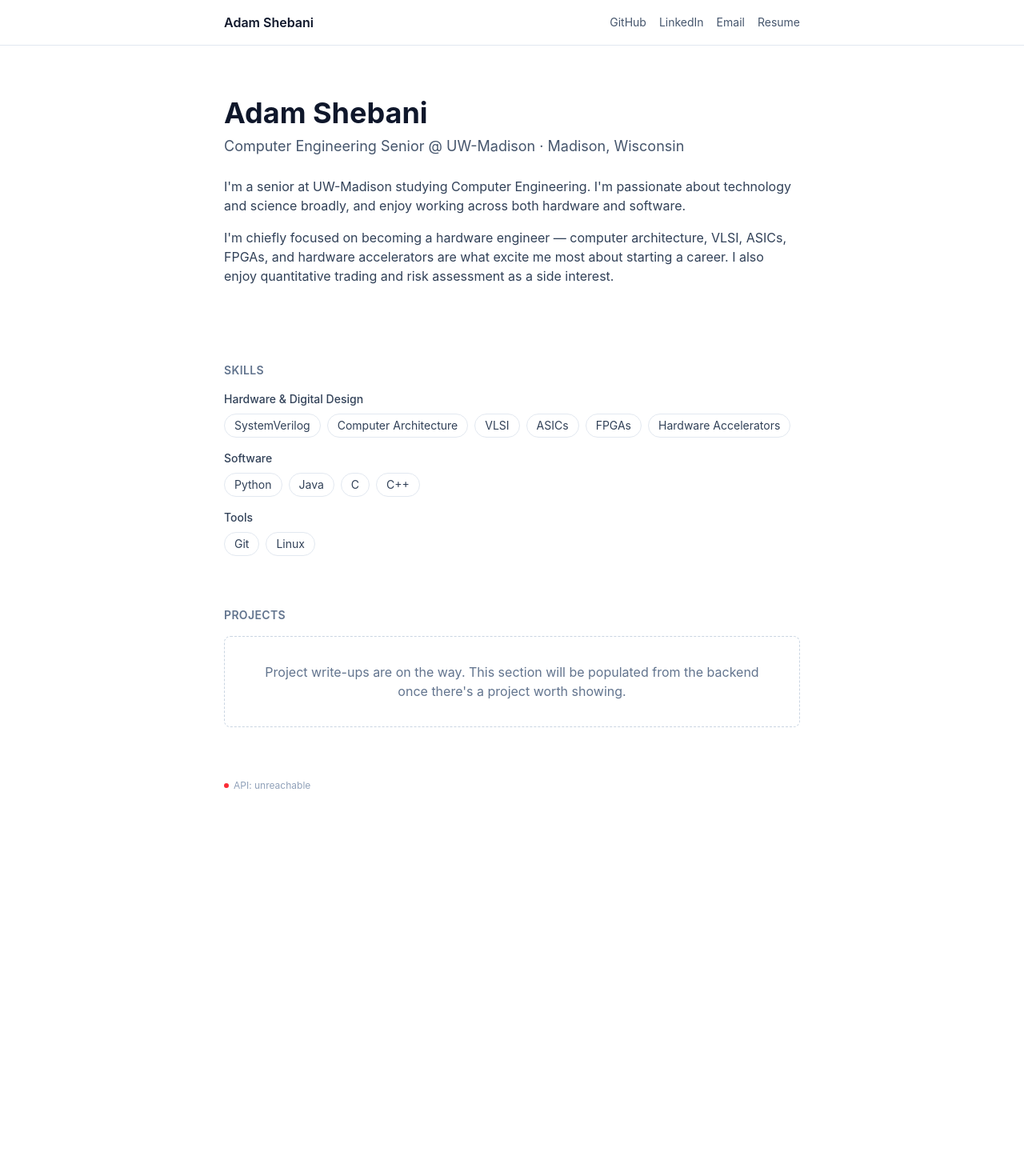
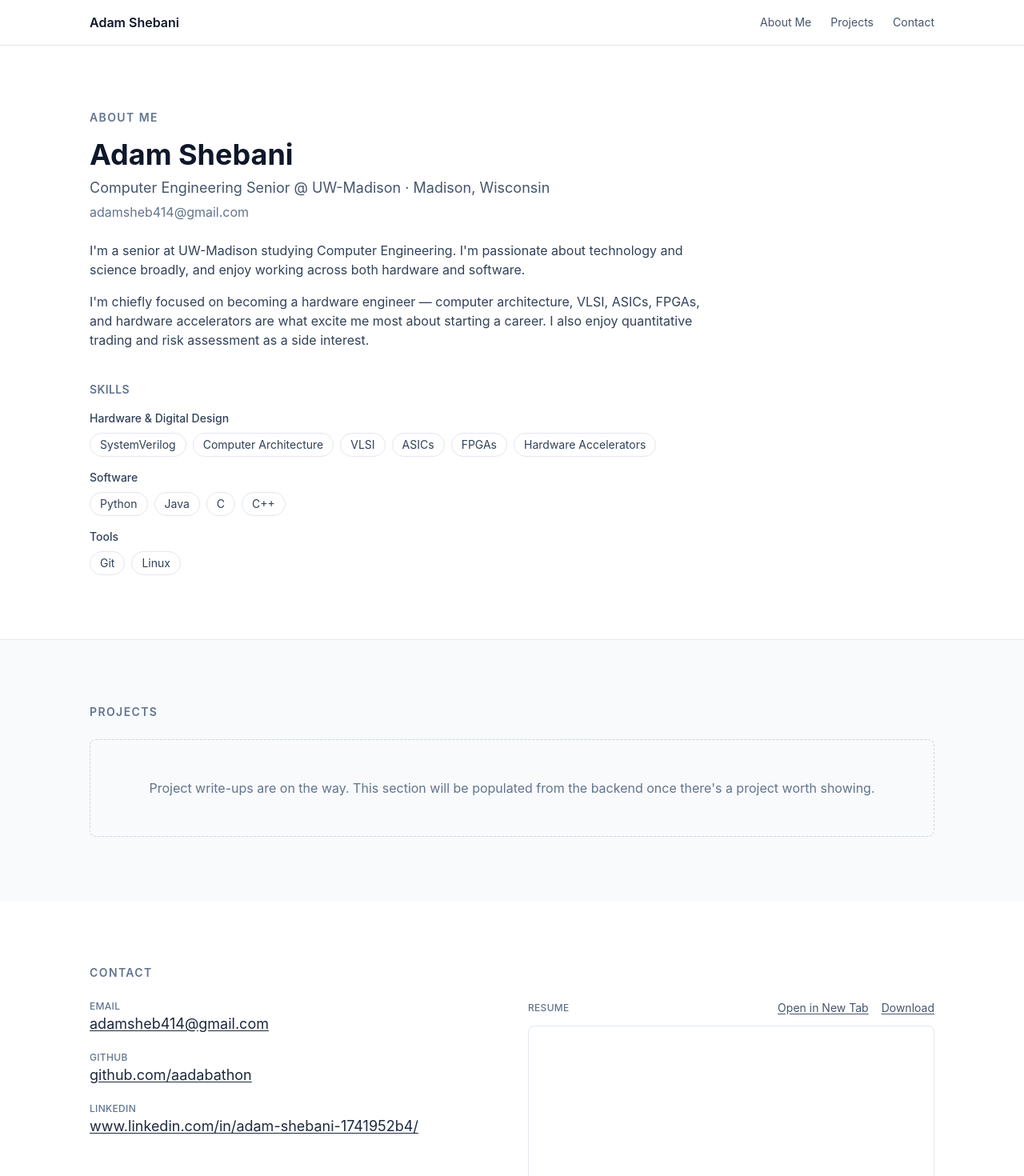
Before and after one commit to aadabathon/PortfolioWebsite, a React app in the folder frontend/: page / in a window 1280 px wide. Shown: the top 1470 px of the page at 80% size. Before the commit the page ends 1022 px from the top, so only its background shows below. Built offline with nearby package versions, Linux system fonts and the light colour scheme; no server answers; the HTML template or start-up script is replaced by a standard one.

Commit message:
ui update 2

```diff
--- /dev/null
+++ b/frontend/src/components/AboutSection.tsx
@@ -0,0 +1,17 @@
+import { Container } from "./Container";
+import { Hero } from "./Hero";
+import { Skills } from "./Skills";
+
+export function AboutSection() {
+  return (
+    <section id="about" className="scroll-mt-16 py-16 sm:py-20">
+      <Container>
+        <h2 className="text-sm font-semibold uppercase tracking-widest text-slate-500 dark:text-slate-400">
+          About Me
+        </h2>
+        <Hero />
+        <Skills />
+      </Container>
+    </section>
+  );
+}
--- /dev/null
+++ b/frontend/src/components/ContactSection.tsx
@@ -0,0 +1,56 @@
+import { profile } from "../content/profile";
+import { Container } from "./Container";
+import { ResumeViewer } from "./ResumeViewer";
+
+const CONTACT_LINKS = [
+  {
+    label: "Email",
+    href: `mailto:${profile.links.email}`,
+    value: profile.links.email,
+    external: false,
+  },
+  {
+    label: "GitHub",
+    href: profile.links.github,
+    value: profile.links.github.replace("https://", ""),
+    external: true,
+  },
+  {
+    label: "LinkedIn",
+    href: profile.links.linkedin,
+    value: profile.links.linkedin.replace("https://", ""),
+    external: true,
+  },
+];
+
+export function ContactSection() {
+  return (
+    <section id="contact" className="scroll-mt-16 py-16 sm:py-20">
+      <Container>
+        <h2 className="text-sm font-semibold uppercase tracking-widest text-slate-500 dark:text-slate-400">
+          Contact
+        </h2>
+        <div className="mt-6 grid grid-cols-1 gap-10 md:grid-cols-2">
+          <ul className="space-y-5">
+            {CONTACT_LINKS.map((link) => (
+              <li key={link.label}>
+                <div className="text-xs font-medium uppercase tracking-wide text-slate-500 dark:text-slate-400">
+                  {link.label}
+                </div>
+                <a
+                  href={link.href}
+                  target={link.external ? "_blank" : undefined}
+                  rel={link.external ? "noreferrer" : undefined}
+                  className="text-lg text-slate-800 underline underline-offset-2 hover:text-slate-950 dark:text-slate-200 dark:hover:text-white"
+                >
+                  {link.value}
+                </a>
+              </li>
+            ))}
+          </ul>
+          <ResumeViewer />
+        </div>
+      </Container>
+    </section>
+  );
+}
--- /dev/null
+++ b/frontend/src/components/Container.tsx
@@ -0,0 +1,18 @@
+import type { ReactNode } from "react";
+
+// Single width/margin strategy reused by every section so the page reads as
+// one consistent column on both landscape and tall/vertical monitors,
+// instead of each section hardcoding its own max-width.
+export function Container({
+  children,
+  className = "",
+}: {
+  children: ReactNode;
+  className?: string;
+}) {
+  return (
+    <div className={`mx-auto w-full max-w-6xl px-6 sm:px-8 lg:px-12 ${className}`}>
+      {children}
+    </div>
+  );
+}
--- a/frontend/src/components/Footer.tsx
+++ b/frontend/src/components/Footer.tsx
@@ -1,9 +1,12 @@
 import { BackendStatus } from "./BackendStatus";
+import { Container } from "./Container";
 
 export function Footer() {
   return (
-    <footer className="mx-auto max-w-3xl px-6 py-8 text-xs text-slate-400 dark:text-slate-600">
-      <BackendStatus />
+    <footer className="border-t border-slate-200 py-8 text-xs text-slate-400 dark:border-slate-800 dark:text-slate-600">
+      <Container>
+        <BackendStatus />
+      </Container>
     </footer>
   );
 }
--- a/frontend/src/components/Header.tsx
+++ b/frontend/src/components/Header.tsx
@@ -1,45 +1,31 @@
 import { profile } from "../content/profile";
+import { Container } from "./Container";
+
+const NAV_LINKS = [
+  { href: "#about", label: "About Me" },
+  { href: "#projects", label: "Projects" },
+  { href: "#contact", label: "Contact" },
+];
 
 export function Header() {
   return (
-    <header className="border-b border-slate-200 dark:border-slate-800">
-      <div className="mx-auto flex max-w-3xl items-center justify-between px-6 py-4">
+    <header className="sticky top-0 z-10 border-b border-slate-200 bg-white dark:border-slate-800 dark:bg-slate-950">
+      <Container className="flex items-center justify-between py-4">
         <span className="font-semibold text-slate-900 dark:text-slate-100">
           {profile.name}
         </span>
-        <nav className="flex gap-4 text-sm text-slate-600 dark:text-slate-400">
-          <a
-            href={profile.links.github}
-            target="_blank"
-            rel="noreferrer"
-            className="hover:text-slate-900 dark:hover:text-slate-100"
-          >
-            GitHub
-          </a>
-          <a
-            href={profile.links.linkedin}
-            target="_blank"
-            rel="noreferrer"
-            className="hover:text-slate-900 dark:hover:text-slate-100"
-          >
-            LinkedIn
-          </a>
-          <a
-            href={`mailto:${profile.links.email}`}
-            className="hover:text-slate-900 dark:hover:text-slate-100"
-          >
-            Email
-          </a>
-          <a
-            href={profile.links.resume}
-            target="_blank"
-            rel="noreferrer"
-            className="hover:text-slate-900 dark:hover:text-slate-100"
-          >
-            Resume
-          </a>
+        <nav className="flex gap-6 text-sm text-slate-600 dark:text-slate-400">
+          {NAV_LINKS.map((link) => (
+            <a
+              key={link.href}
+              href={link.href}
+              className="hover:text-slate-900 dark:hover:text-slate-100"
+            >
+              {link.label}
+            </a>
+          ))}
         </nav>
-      </div>
+      </Container>
     </header>
   );
 }
--- a/frontend/src/components/Hero.tsx
+++ b/frontend/src/components/Hero.tsx
@@ -2,18 +2,26 @@ import { profile } from "../content/profile";
 
 export function Hero() {
   return (
-    <section className="mx-auto max-w-3xl px-6 py-16">
+    <div className="mt-4">
       <h1 className="text-4xl font-bold text-slate-900 dark:text-slate-100">
         {profile.name}
       </h1>
       <p className="mt-2 text-lg text-slate-600 dark:text-slate-400">
         {profile.role} · {profile.location}
       </p>
-      <div className="mt-6 space-y-4 text-slate-700 dark:text-slate-300">
+      <a
+        href={`mailto:${profile.links.email}`}
+        className="mt-1 inline-block text-slate-500 hover:text-slate-900 dark:text-slate-500 dark:hover:text-slate-100"
+      >
+        {profile.links.email}
+      </a>
+      {/* Capped at max-w-3xl on purpose: the page column is wider than this
+          now, but unconstrained line length hurts readability for prose. */}
+      <div className="mt-6 max-w-3xl space-y-4 text-slate-700 dark:text-slate-300">
         {profile.bio.map((paragraph) => (
           <p key={paragraph}>{paragraph}</p>
         ))}
       </div>
-    </section>
+    </div>
   );
 }
--- a/frontend/src/components/ProjectsPlaceholder.tsx
+++ b/frontend/src/components/ProjectsPlaceholder.tsx
@@ -1,13 +1,8 @@
 export function ProjectsPlaceholder() {
   return (
-    <section className="mx-auto max-w-3xl px-6 py-8">
-      <h2 className="text-sm font-semibold uppercase tracking-wide text-slate-500 dark:text-slate-400">
-        Projects
-      </h2>
-      <div className="mt-4 rounded-lg border border-dashed border-slate-300 p-8 text-center text-slate-500 dark:border-slate-700 dark:text-slate-400">
-        Project write-ups are on the way. This section will be populated from
-        the backend once there's a project worth showing.
-      </div>
-    </section>
+    <div className="mt-6 rounded-lg border border-dashed border-slate-300 p-12 text-center text-slate-500 dark:border-slate-700 dark:text-slate-400">
+      Project write-ups are on the way. This section will be populated from
+      the backend once there's a project worth showing.
+    </div>
   );
 }
--- /dev/null
+++ b/frontend/src/components/ProjectsSection.tsx
@@ -0,0 +1,18 @@
+import { Container } from "./Container";
+import { ProjectsPlaceholder } from "./ProjectsPlaceholder";
+
+export function ProjectsSection() {
+  return (
+    <section
+      id="projects"
+      className="scroll-mt-16 border-t border-slate-200 bg-slate-50 py-16 dark:border-slate-800 dark:bg-slate-900/40 sm:py-20"
+    >
+      <Container>
+        <h2 className="text-sm font-semibold uppercase tracking-widest text-slate-500 dark:text-slate-400">
+          Projects
+        </h2>
+        <ProjectsPlaceholder />
+      </Container>
+    </section>
+  );
+}
--- /dev/null
+++ b/frontend/src/components/ResumeViewer.tsx
@@ -0,0 +1,46 @@
+import { profile } from "../content/profile";
+
+export function ResumeViewer() {
+  return (
+    <div>
+      <div className="flex items-center justify-between">
+        <h3 className="text-xs font-medium uppercase tracking-wide text-slate-500 dark:text-slate-400">
+          Resume
+        </h3>
+        <div className="flex gap-4 text-sm">
+          <a
+            href={profile.links.resume}
+            target="_blank"
+            rel="noreferrer"
+            className="text-slate-600 underline underline-offset-2 hover:text-slate-900 dark:text-slate-400 dark:hover:text-slate-100"
+          >
+            Open in New Tab
+          </a>
+          <a
+            href={profile.links.resume}
+            download
+            className="text-slate-600 underline underline-offset-2 hover:text-slate-900 dark:text-slate-400 dark:hover:text-slate-100"
+          >
+            Download
+          </a>
+        </div>
+      </div>
+      <iframe
+        src={profile.links.resume}
+        title="Resume"
+        className="mt-3 h-[70vh] min-h-[500px] w-full rounded-lg border border-slate-200 dark:border-slate-800"
+      >
+        <p>
+          Your browser can't display embedded PDFs.{" "}
+          <a
+            href={profile.links.resume}
+            className="underline underline-offset-2"
+          >
+            Download the resume instead
+          </a>
+          .
+        </p>
+      </iframe>
+    </div>
+  );
+}
--- a/frontend/src/components/Skills.tsx
+++ b/frontend/src/components/Skills.tsx
@@ -2,16 +2,16 @@ import { profile } from "../content/profile";
 
 export function Skills() {
   return (
-    <section className="mx-auto max-w-3xl px-6 py-8">
-      <h2 className="text-sm font-semibold uppercase tracking-wide text-slate-500 dark:text-slate-400">
+    <div className="mt-10">
+      <h3 className="text-sm font-semibold uppercase tracking-wide text-slate-500 dark:text-slate-400">
         Skills
-      </h2>
+      </h3>
       <div className="mt-4 space-y-4">
         {profile.skillGroups.map((group) => (
           <div key={group.title}>
-            <h3 className="text-sm font-medium text-slate-700 dark:text-slate-300">
+            <h4 className="text-sm font-medium text-slate-700 dark:text-slate-300">
               {group.title}
-            </h3>
+            </h4>
             <div className="mt-2 flex flex-wrap gap-2">
               {group.skills.map((skill) => (
                 <span
@@ -25,6 +25,6 @@ export function Skills() {
           </div>
         ))}
       </div>
-    </section>
+    </div>
   );
 }
--- a/frontend/src/index.css
+++ b/frontend/src/index.css
@@ -4,6 +4,10 @@
   color-scheme: light dark;
 }
 
+html {
+  scroll-behavior: smooth;
+}
+
 body {
   margin: 0;
 }
--- a/frontend/src/pages/Home.tsx
+++ b/frontend/src/pages/Home.tsx
@@ -1,17 +1,17 @@
+import { AboutSection } from "../components/AboutSection";
+import { ContactSection } from "../components/ContactSection";
+import { Footer } from "../components/Footer";
 import { Header } from "../components/Header";
-import { Hero } from "../components/Hero";
-import { Skills } from "../components/Skills";
-import { ProjectsPlaceholder } from "../components/ProjectsPlaceholder";
-import { Footer } from "../components/Footer";
+import { ProjectsSection } from "../components/ProjectsSection";
 
 export function Home() {
   return (
     <div className="min-h-screen bg-white dark:bg-slate-950">
       <Header />
       <main>
-        <Hero />
-        <Skills />
-        <ProjectsPlaceholder />
+        <AboutSection />
+        <ProjectsSection />
+        <ContactSection />
       </main>
       <Footer />
     </div>
```
